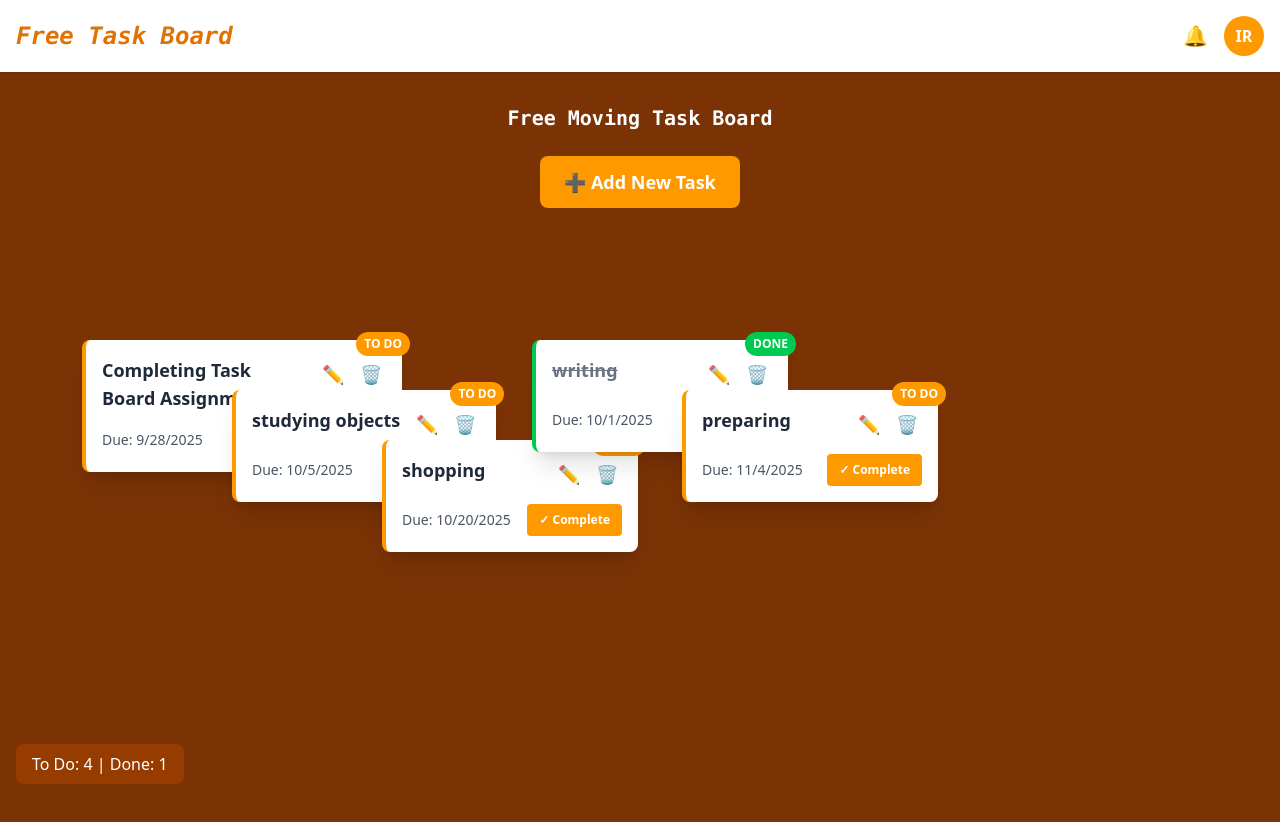
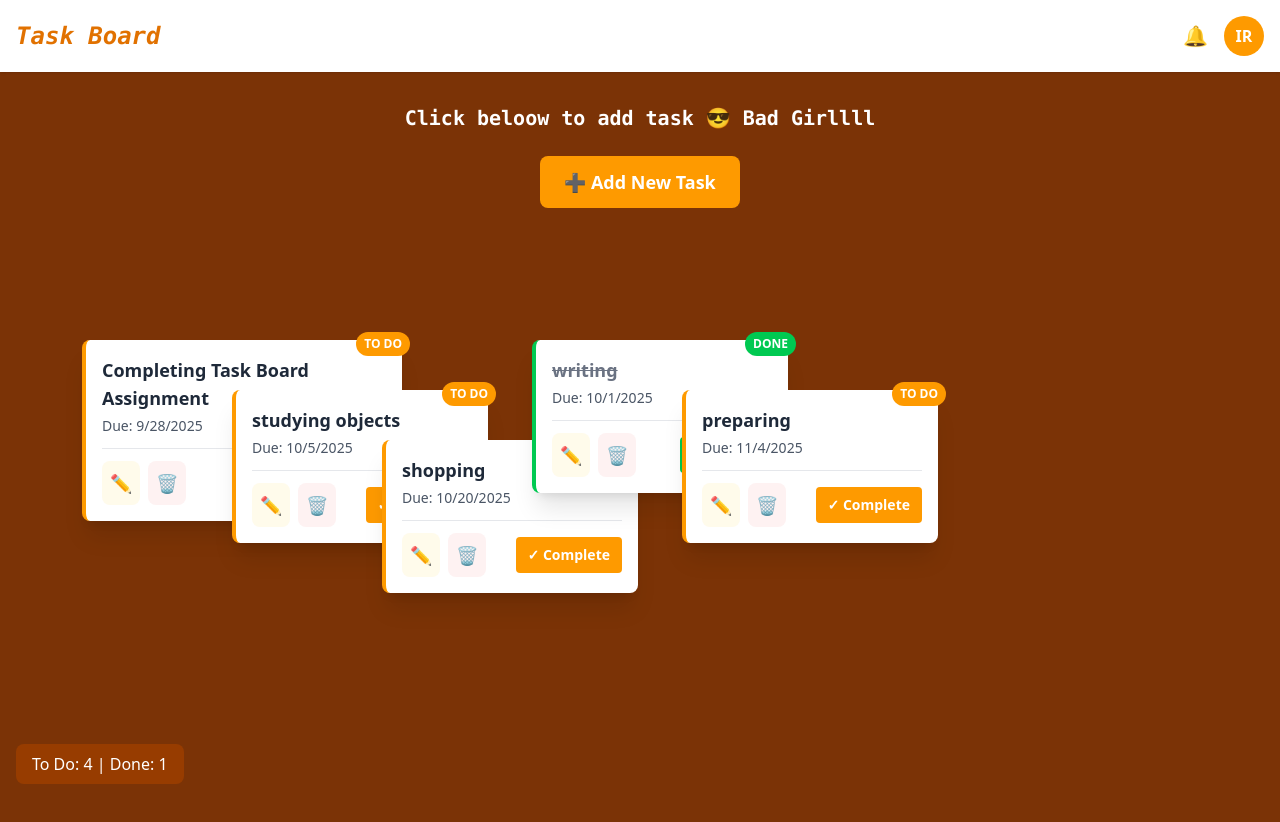
Before and after one commit to Ritha20/To-Do-Board, a React (Vite) app: page / in a window 1280 px wide. Shown: the top 822 px of the page. Built offline with nearby package versions, Linux system fonts and the light colour scheme.

Commit message:
edited in navigation

```diff
--- a/src/App.jsx
+++ b/src/App.jsx
@@ -17,9 +17,19 @@ const App = () => {
   const [newTask, setNewTask] = useState({ name: '', dueDate: '', status: 'pending' });
   const [showAddForm, setShowAddForm] = useState(false);
 
+  // Better sensors with activation constraints
   const sensors = useSensors(
-    useSensor(MouseSensor),
-    useSensor(TouchSensor)
+    useSensor(MouseSensor, {
+      activationConstraint: {
+        distance: 3, // Only start dragging after 3px movement
+      },
+    }),
+    useSensor(TouchSensor, {
+      activationConstraint: {
+        delay: 150, // 150ms delay for touch
+        tolerance: 5, // 5px tolerance
+      },
+    })
   );
 
   // Task Operations
@@ -42,6 +52,7 @@ const App = () => {
   };
 
   const handleEditTask = (task) => {
+    console.log('Editing task:', task.id);
     const newName = prompt('Edit task name:', task.name);
     if (newName !== null && newName.trim() !== '') {
       setTasks(prev => prev.map(t =>
@@ -58,22 +69,25 @@ const App = () => {
   };
 
   const handleDeleteTask = (taskId) => {
+    console.log('Deleting task:', taskId);
     if (window.confirm('Are you sure you want to delete this task?')) {
       setTasks(prev => prev.filter(t => t.id !== taskId));
     }
   };
 
   const handleToggleStatus = (taskId) => {
+    console.log('Toggling status for task:', taskId);
     setTasks(prev => prev.map(task => {
       if (task.id === taskId) {
         const newStatus = task.status === 'pending' ? 'completed' : 'pending';
+        console.log(`Changed task ${taskId} from ${task.status} to ${newStatus}`);
         return { ...task, status: newStatus };
       }
       return task;
     }));
   };
 
-  // Handle task movement - THIS WAS MISSING!
+  // Handle task movement
   const handleDragEnd = (event) => {
     const { active, delta } = event;
 
@@ -94,7 +108,7 @@ const App = () => {
       <Navigation />
 
       <div className="container mx-auto px-4 sm:px-8 py-8">
-        <h1 className="text-xl font-mono font-bold mb-6 text-center text-white">Free Moving Task Board</h1>
+        <h1 className="text-xl font-mono font-bold mb-6 text-center text-white">Click beloow to add task 😎 Bad Girllll</h1>
 
         {/* Add Task Section */}
         <div className="mb-8 flex justify-center">
@@ -109,6 +123,7 @@ const App = () => {
                   onChange={(e) => setNewTask({ ...newTask, name: e.target.value })}
                   className="w-full mb-3 p-3 border rounded text-sm sm:text-base"
                   required
+                  autoFocus
                 />
                 <input
                   type="date"
--- a/src/components/DraggableTask.jsx
+++ b/src/components/DraggableTask.jsx
@@ -20,7 +20,6 @@ const DraggableTask = ({ task, onEdit, onDelete, onToggleStatus }) => {
     top: `${task.y}px`,
     opacity: isDragging ? 0.8 : 1,
     zIndex: isDragging ? 1000 : 1,
-    cursor: isDragging ? 'grabbing' : 'grab',
   };
 
   const displayDate = task.dueDate ? new Date(task.dueDate).toLocaleDateString() : 'No due date';
@@ -28,18 +27,21 @@ const DraggableTask = ({ task, onEdit, onDelete, onToggleStatus }) => {
   const handleEdit = (e) => {
     e.stopPropagation();
     e.preventDefault();
+    console.log('Edit button clicked');
     onEdit(task);
   };
 
   const handleDelete = (e) => {
     e.stopPropagation();
     e.preventDefault();
+    console.log('Delete button clicked');
     onDelete(task.id);
   };
 
   const handleToggleStatus = (e) => {
     e.stopPropagation();
     e.preventDefault();
+    console.log('Toggle status button clicked');
     onToggleStatus(task.id);
   };
 
@@ -47,48 +49,54 @@ const DraggableTask = ({ task, onEdit, onDelete, onToggleStatus }) => {
     <div
       ref={setNodeRef}
       style={style}
-      {...listeners}
-      {...attributes}
       className={`
-        bg-white p-4 rounded-lg shadow-xl task-card transition-all duration-200
-        hover:shadow-2xl hover:scale-105 min-w-64 max-w-80
+        bg-white p-4 rounded-lg shadow-xl min-w-64 max-w-80
         ${task.status === 'completed' ? 'border-l-4 border-green-500' : 'border-l-4 border-amber-500'}
-        ${isDragging ? 'rotate-2' : ''}
+        ${isDragging ? 'rotate-2 scale-105' : 'hover:scale-105'}
+        transition-all duration-200
       `}
     >
-      {/* Task Header */}
-      <div className="flex justify-between items-start mb-3">
+      {/* Drag Handle - Only this area is draggable */}
+      <div
+        {...listeners}
+        {...attributes}
+        className="cursor-grab active:cursor-grabbing mb-3 pb-3 border-b border-gray-200"
+        onClick={(e) => e.preventDefault()} // Prevent click events on drag handle
+      >
         <h3 className={`font-semibold text-lg ${task.status === 'completed' ? 'line-through text-gray-500' : 'text-gray-800'}`}>
           {task.name}
         </h3>
-        <div className="flex space-x-2 ml-3">
+        <div className="text-sm text-gray-600 mt-1">
+          Due: {displayDate}
+        </div>
+      </div>
+
+      {/* Action Buttons - Not draggable, separate from drag handle */}
+      <div className="flex justify-between items-center">
+        <div className="flex space-x-2">
           <button
             onClick={handleEdit}
-            className="edit-btn text-amber-600 hover:text-amber-800 transition-colors p-1 text-lg hover:scale-125"
+            className="edit-btn text-amber-600 hover:text-amber-800 transition-colors p-2 text-lg hover:scale-110 bg-amber-50 rounded-lg"
             title="Edit task"
           >
             ✏️
           </button>
           <button
             onClick={handleDelete}
-            className="delete-btn text-red-600 hover:text-red-800 transition-colors p-1 text-lg hover:scale-125"
+            className="delete-btn text-red-600 hover:text-red-800 transition-colors p-2 text-lg hover:scale-110 bg-red-50 rounded-lg"
             title="Delete task"
           >
             🗑️
           </button>
         </div>
-      </div>
 
-      {/* Task Details */}
-      <div className="flex justify-between items-center text-sm">
-        <span className="text-gray-600">Due: {displayDate}</span>
         <button
           onClick={handleToggleStatus}
           className={`${
             task.status === 'pending'
               ? 'bg-amber-500 hover:bg-amber-600'
               : 'bg-green-500 hover:bg-green-600'
-          } text-white px-3 py-2 rounded text-xs transition-colors hover:scale-105 font-semibold`}
+          } text-white px-3 py-2 rounded text-sm transition-all duration-200 hover:scale-105 font-semibold`}
         >
           {task.status === 'pending' ? '✓ Complete' : '↶ Reopen'}
         </button>
--- a/src/components/Navigation.jsx
+++ b/src/components/Navigation.jsx
@@ -4,7 +4,7 @@ const Navigation = () => {
   return (
     <nav className="bg-white shadow p-4 flex flex-col sm:flex-row justify-between items-center space-y-4 sm:space-y-0">
       <div className="flex items-center space-x-4">
-        <h1 className="text-2xl font-bold font-mono italic text-amber-600">Free Task Board</h1>
+        <h1 className="text-2xl font-bold font-mono italic text-amber-600">Task Board</h1>
       </div>
       <div className="flex items-center space-x-4">
         <button className="text-amber-700 hover:text-gray-500 transition text-xl">
```
